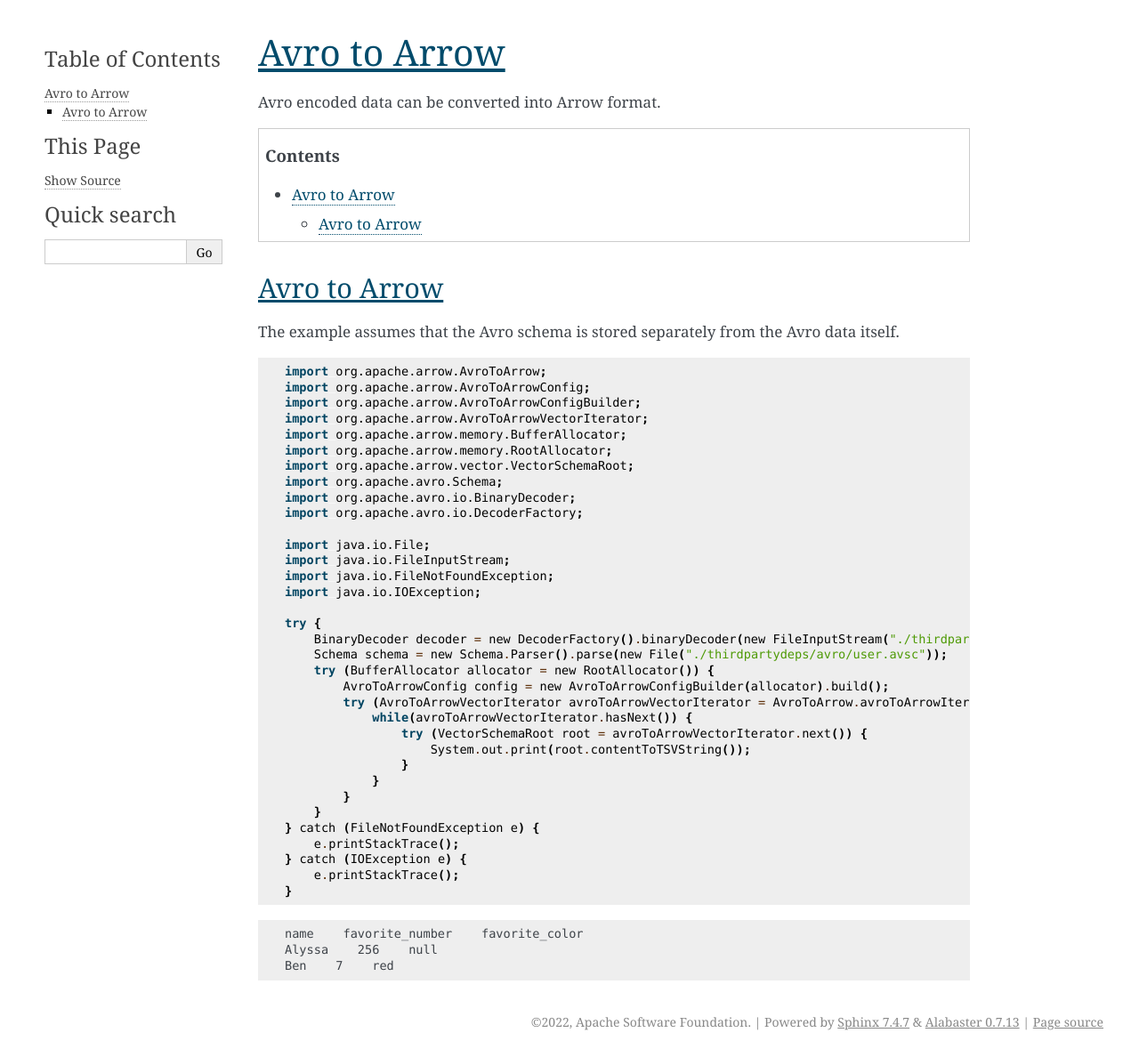
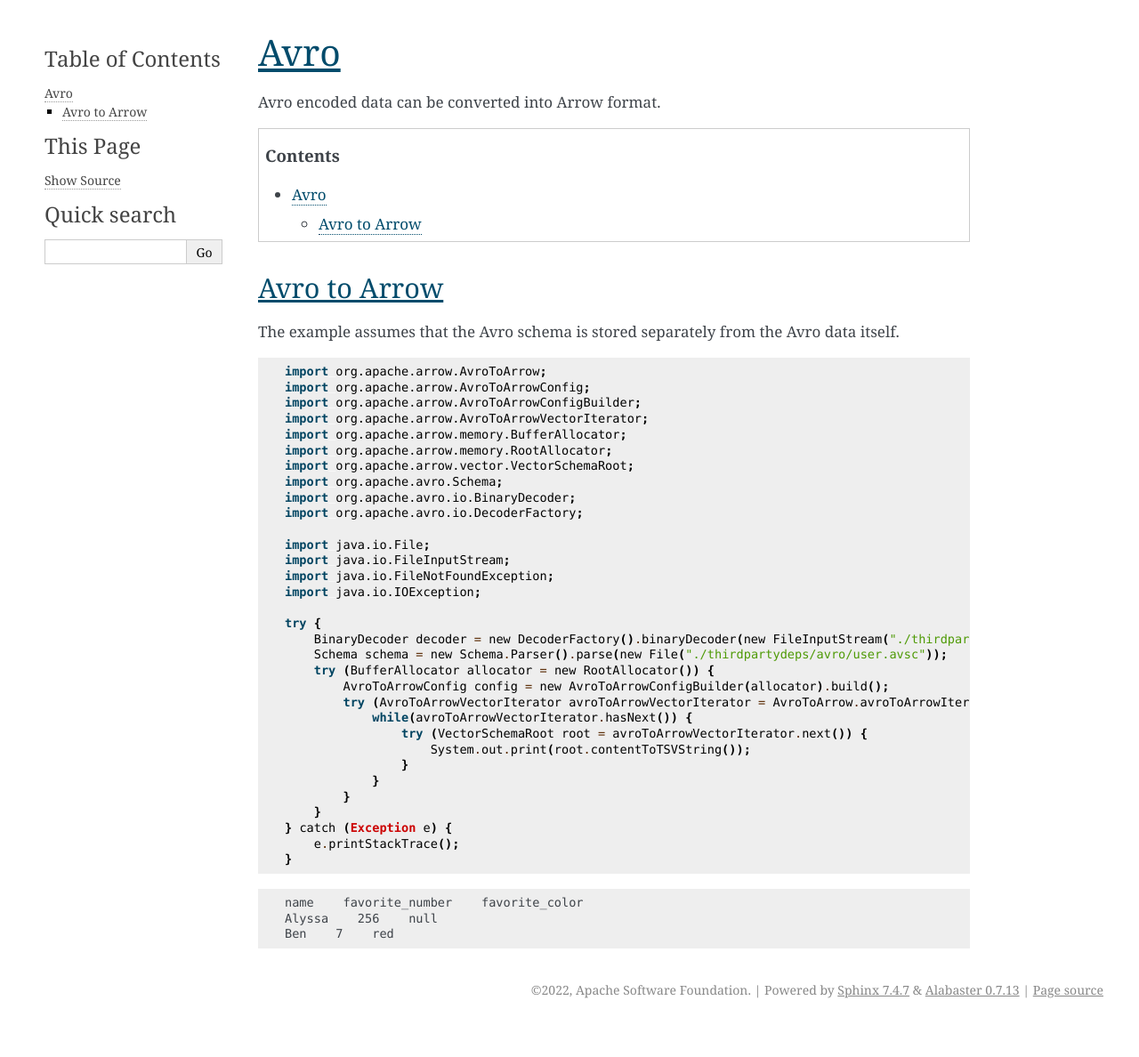
Before and after one commit to apache/arrow-cookbook, a Sphinx documentation site: the page built from java/source/avro.rst, in a window 1280 px wide. Shown: the whole page at 89% size. Built offline with Sphinx 7.4.7, drawn with Linux system fonts in a browser that asks for light colours; after the commit the page ends 1152 px from its top, so only the background shows below that.

Commit message:
updated per review comments in PR

```diff
--- a/java/source/avro.rst
+++ b/java/source/avro.rst
@@ -17,9 +17,9 @@
 
 .. _arrow-avro:
 
-===============================
-Avro to Arrow
-===============================
+======
+Avro
+======
 
 Avro encoded data can be converted into Arrow format.
 
@@ -61,9 +61,7 @@
                 }
             }
         }
-    } catch (FileNotFoundException e) {
-        e.printStackTrace();
-    } catch (IOException e) {
+    } catch (Exception e) {
         e.printStackTrace();
     }
 
```
